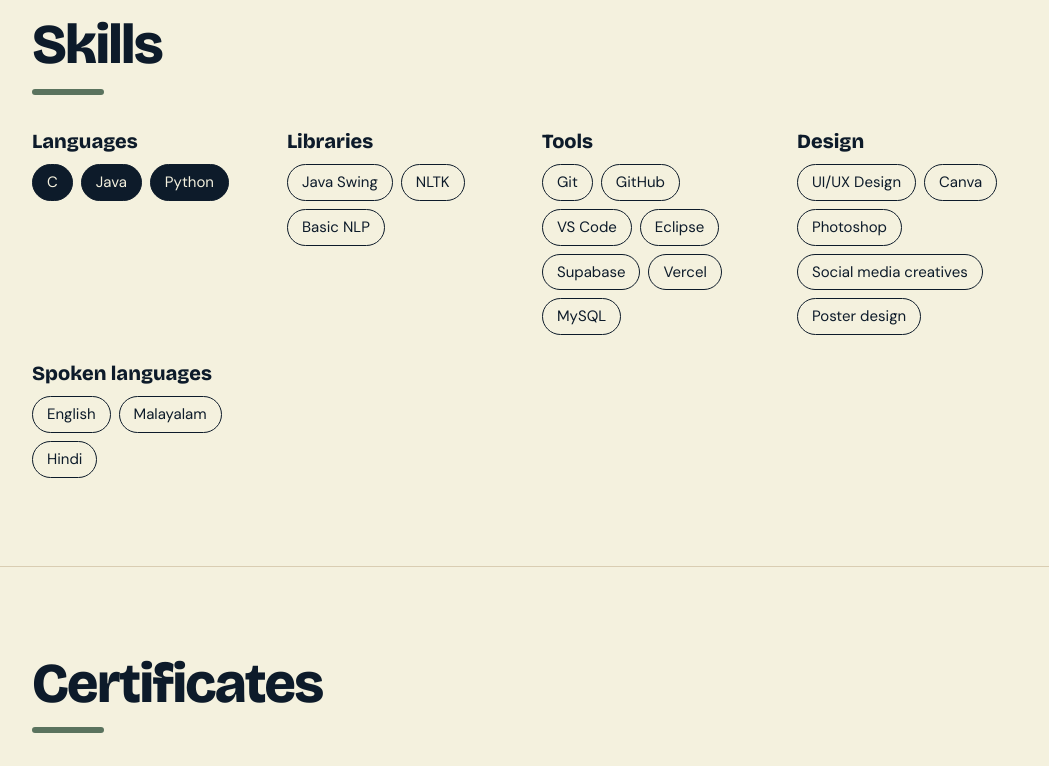
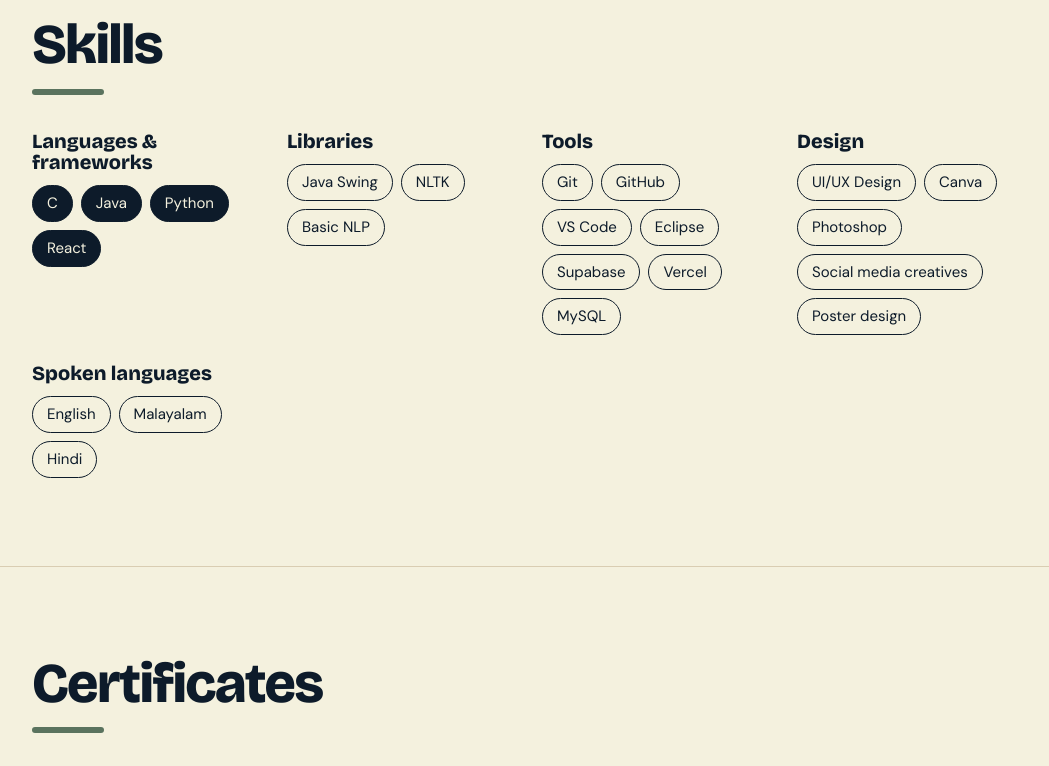
Before and after one commit to shamilash/WEB-PORTFOLIO, a plain HTML site: page index.html in a window 1280 px wide. Shown: the part 3640-4406 px from the top of the page, without its empty margins (112-1161 px from the left). Drawn offline with nearby package versions, Linux system fonts and the light colour scheme.

Commit message:
Update index.html

```diff
--- a/index.html
+++ b/index.html
@@ -253,7 +253,7 @@ h2.in::after{transform:scaleX(1)}
 <section id="skills"><div class="wrap">
 <h2>Skills</h2>
 <div class="skills">
-<div><h3>Languages</h3><div class="chips"><span class="d">C</span><span class="d">Java</span><span class="d">Python</span></div></div>
+<div><h3>Languages &amp; frameworks</h3><div class="chips"><span class="d">C</span><span class="d">Java</span><span class="d">Python</span><span class="d">React</span></div></div>
 <div><h3>Libraries</h3><div class="chips"><span>Java Swing</span><span>NLTK</span><span>Basic NLP</span></div></div>
 <div><h3>Tools</h3><div class="chips"><span>Git</span><span>GitHub</span><span>VS Code</span><span>Eclipse</span><span>Supabase</span><span>Vercel</span><span>MySQL</span></div></div>
 <div><h3>Design</h3><div class="chips"><span>UI/UX Design</span><span>Canva</span><span>Photoshop</span><span>Social media creatives</span><span>Poster design</span></div></div>
```
